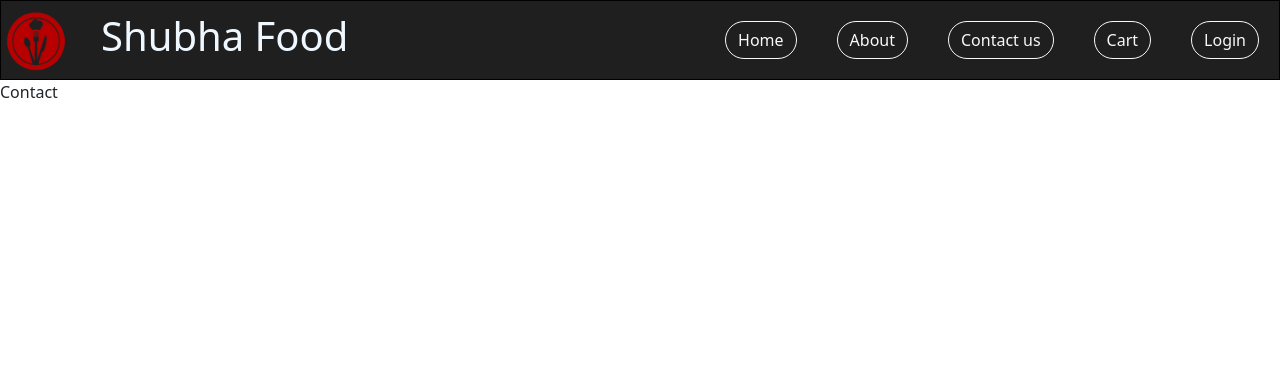
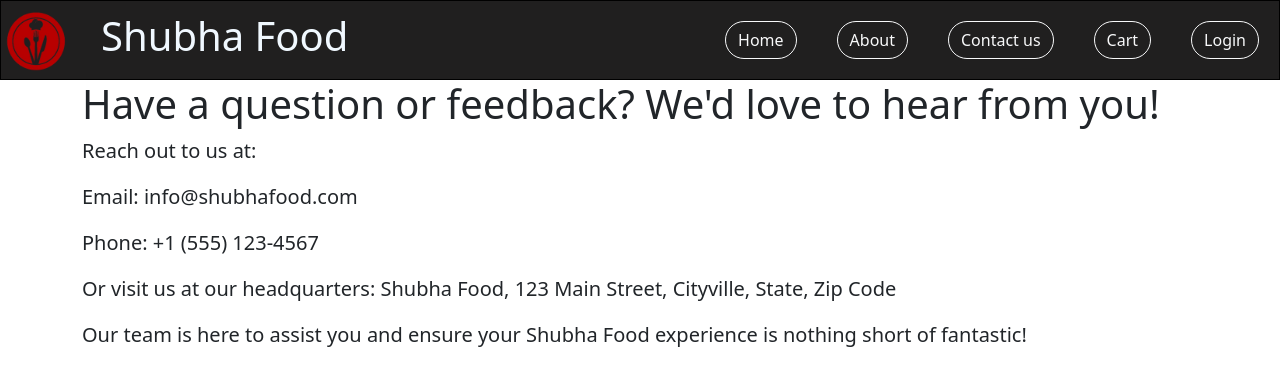
Before and after one commit to shubhalife/NReact, a React (Vite) app in the folder Ep4/: page /contact in a window 1280 px wide. Shown: the top 386 px of the page. Built offline with nearby package versions, Linux system fonts and the light colour scheme.

Commit message:
EP6 done

```diff
--- a/Ep4/src/components/About.js
+++ b/Ep4/src/components/About.js
@@ -1,7 +1,18 @@
 const About = () => {
   return (
-    <div>
-      <h1>this is react website</h1>
+    <div className="jumbotron jumbotron-fluid">
+      <div className="container">
+        <h1 className="display-6">
+          Welcome to Shubha Food, where flavor meets convenience!
+        </h1>
+        <p className="lead">
+          We're your go-to destination for delicious meals delivered straight to
+          your doorstep. With a passion for great food and convenience, we're
+          here to make your dining experience effortless and enjoyable. From
+          traditional classics to modern favorites, we've got something to
+          satisfy every craving. Thanks for choosing Shubha Food!
+        </p>
+      </div>
     </div>
   );
 };
--- a/Ep4/src/components/Contact.js
+++ b/Ep4/src/components/Contact.js
@@ -1,7 +1,28 @@
 import React from "react";
 
 const Contact = () => {
-  return <div>Contact</div>;
+  return (
+    <div className="jumbotron jumbotron-fluid">
+      <div className="container">
+        <h1 className="display-6">
+          Have a question or feedback? We'd love to hear from you!
+        </h1>
+        <p className="lead">
+          <p>Reach out to us at: </p>
+          <p>Email: info@shubhafood.com</p>
+          <p> Phone: +1 (555) 123-4567</p>
+          <p>
+            Or visit us at our headquarters: Shubha Food, 123 Main Street,
+            Cityville, State, Zip Code
+          </p>
+          <p>
+            Our team is here to assist you and ensure your Shubha Food
+            experience is nothing short of fantastic!
+          </p>
+        </p>
+      </div>
+    </div>
+  );
 };
 
 export default Contact;
--- a/Ep4/src/components/Error.js
+++ b/Ep4/src/components/Error.js
@@ -3,11 +3,13 @@ import { useRouteError } from "react-router-dom";
 const Error = () => {
   const err = useRouteError();
   return (
-    <div>
-      <h1>Oops something went wrong</h1>
-      <h2>
-        {err.status} : {err.statusText}
-      </h2>
+    <div className="jumbotron jumbotron-fluid">
+      <div className="container">
+        <h1 className="display-6">Oops something went wrong</h1>
+        <p className="lead">
+          {err.status} : {err.statusText}
+        </p>
+      </div>
     </div>
   );
 };
```
